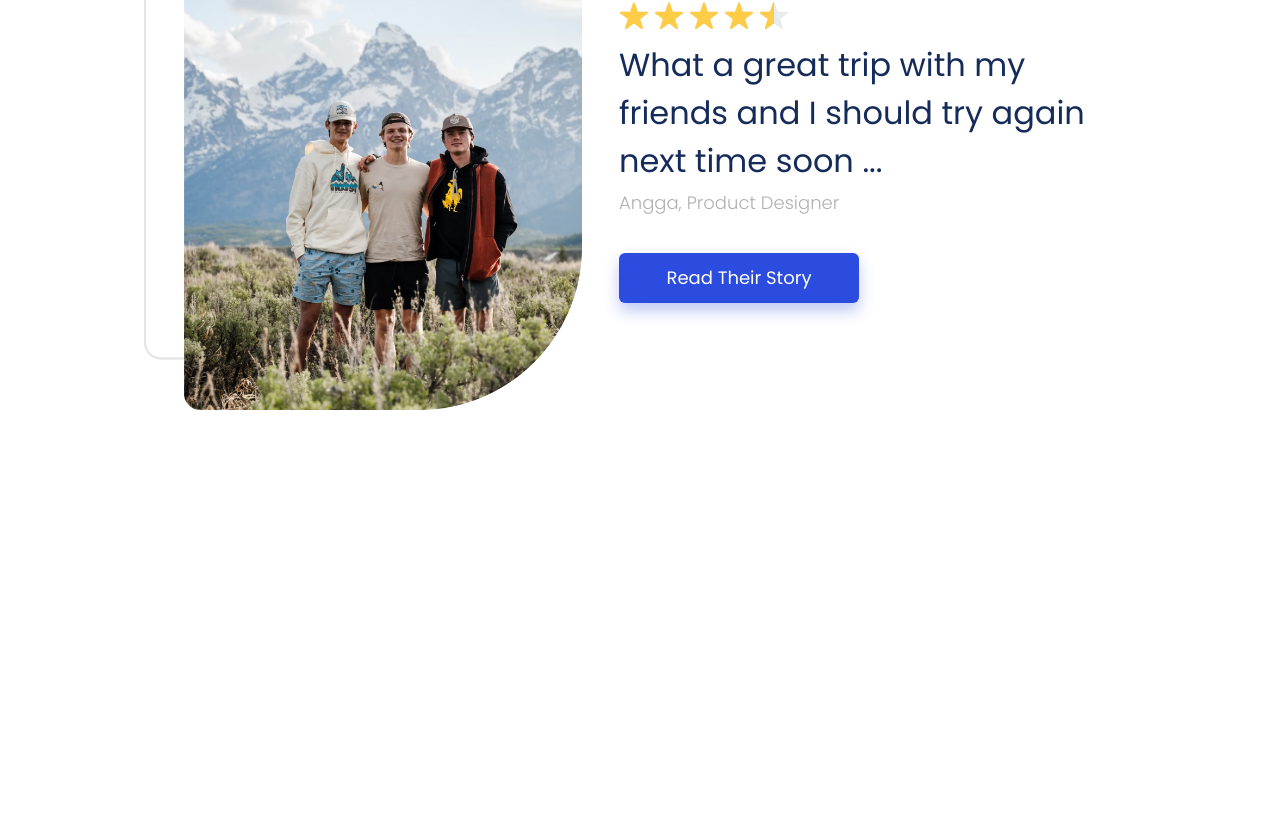
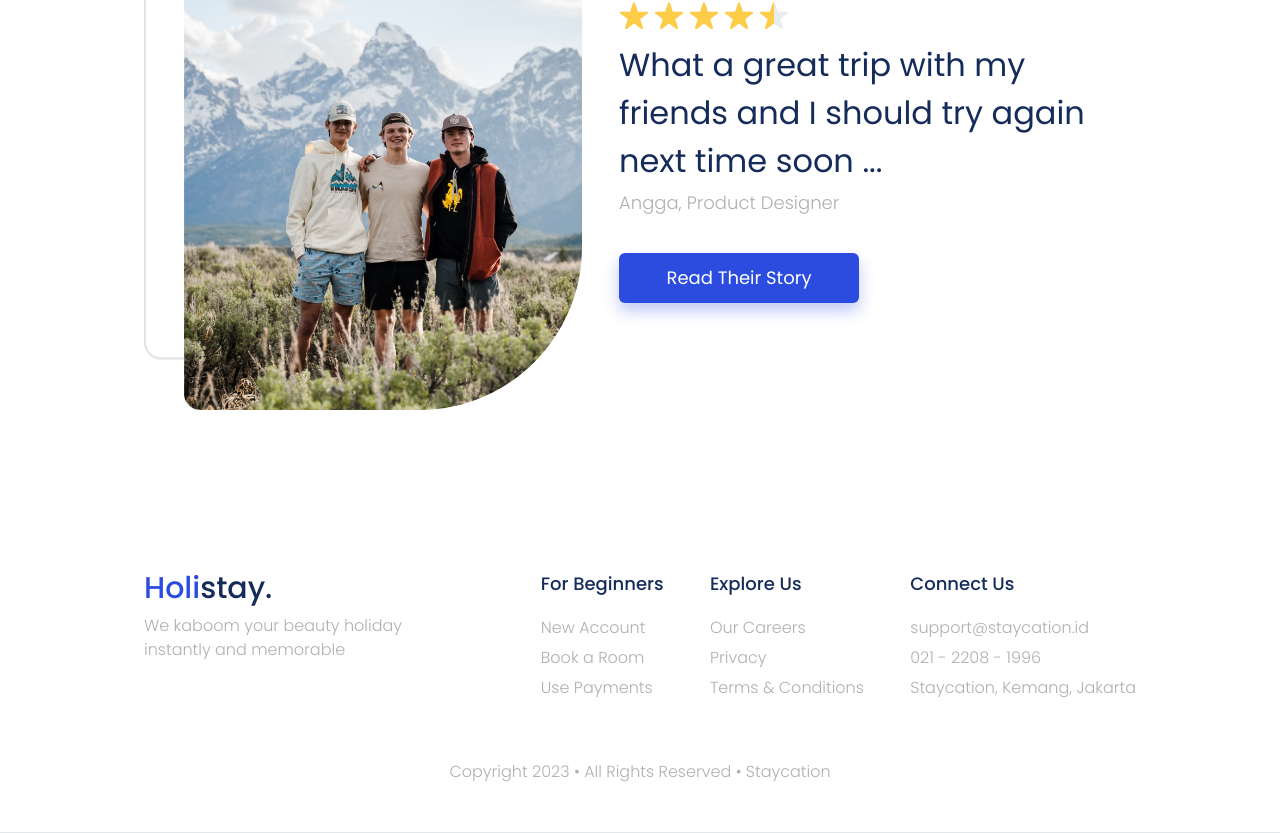
Before and after one commit to LukmanRambe/Holistay, a React (Create React App) app: page / in a window 1280 px wide. Shown: the part 2609-3442 px from the top of the page. Before the commit the page ends 3131 px from the top, so only its background shows below. Built offline with nearby package versions, Linux system fonts and the light colour scheme.

Commit message:
style: footer section

```diff
--- /dev/null
+++ b/src/components/Main/Footer.jsx
@@ -0,0 +1,124 @@
+import Button from "components/Artifacts/Button";
+import IconText from "components/Artifacts/IconText";
+
+const Footer = () => {
+	return (
+		<footer className="flex items-center flex-col justify-between w-full p-12 px-6 bg-white border-b-[1.5px] lg:px-10 xl:px-36 -border-t-[#878787] gap-[60px]">
+			<section className="flex flex-col w-full lg:flex-row">
+				<div className="w-full sm:w-2/5 place-self-start">
+					<IconText />
+
+					<p className="mt-2 max-w-[260px] font-light text-base -text--gray">
+						We kaboom your beauty holiday instantly and memorable
+					</p>
+				</div>
+
+				<div className="flex flex-col items-start justify-between w-full gap-10 mt-16 lg:gap-8 lg:w-3/5 sm:items-center sm:flex-row lg:mt-0">
+					<article>
+						<h4 className="text-lg font-medium -text--primary-dark">
+							For Beginners
+						</h4>
+
+						<ul className="flex flex-col mt-[18px] font-light -text--gray gap-[6px]">
+							<li>
+								<Button
+									className="transition-all duration-75 hover:underline"
+									type="link"
+									href="/sign-up">
+									New Account
+								</Button>
+							</li>
+							<li>
+								<Button
+									className="transition-all duration-75 hover:underline"
+									type="link"
+									href="/booking">
+									Book a Room
+								</Button>
+							</li>
+							<li>
+								<Button
+									className="transition-all duration-75 hover:underline"
+									type="link"
+									href="/payments">
+									Use Payments
+								</Button>
+							</li>
+						</ul>
+					</article>
+
+					<article>
+						<h4 className="text-lg font-medium -text--primary-dark">
+							Explore Us
+						</h4>
+
+						<ul className="flex flex-col mt-[18px] font-light -text--gray gap-[6px]">
+							<li>
+								<Button
+									className="transition-all duration-75 hover:underline"
+									type="link"
+									href="/sign-up">
+									Our Careers
+								</Button>
+							</li>
+							<li>
+								<Button
+									className="transition-all duration-75 hover:underline"
+									type="link"
+									href="/booking">
+									Privacy
+								</Button>
+							</li>
+							<li>
+								<Button
+									className="transition-all duration-75 hover:underline"
+									type="link"
+									href="/payments">
+									Terms & Conditions
+								</Button>
+							</li>
+						</ul>
+					</article>
+
+					<article>
+						<h4 className="text-lg font-medium -text--primary-dark">
+							Connect Us
+						</h4>
+
+						<ul className="flex flex-col mt-[18px] font-light -text--gray gap-[6px]">
+							<li>
+								<Button
+									className="transition-all duration-75 hover:underline"
+									isExternal
+									type="link"
+									href="mailto:support@staycation.id">
+									support@staycation.id
+								</Button>
+							</li>
+							<li>
+								<Button
+									className="transition-all duration-75 hover:underline"
+									isExternal
+									type="link"
+									href="tel:+622122081996">
+									021 - 2208 - 1996
+								</Button>
+							</li>
+							<li>
+								<span>Staycation, Kemang, Jakarta</span>
+							</li>
+						</ul>
+					</article>
+				</div>
+			</section>
+
+			<div>
+				<p className="text-base font-light text-center -text--gray">
+					Copyright 2023 • All Rights Reserved • Staycation
+				</p>
+			</div>
+		</footer>
+	);
+};
+
+export default Footer;
--- a/src/pages/index.jsx
+++ b/src/pages/index.jsx
@@ -4,6 +4,7 @@ import Categories from "components/LandingPage/Categories";
 import Hero from "components/LandingPage/Hero";
 import MostPicked from "components/LandingPage/MostPicked";
 import Testimonies from "components/LandingPage/Testimonies";
+import Footer from "components/Main/Footer";
 import { useLocation } from "react-router-dom";
 
 import Header from "../components/Main/Header";
@@ -23,6 +24,7 @@ const LandingPage = () => {
 			/>
 			<Categories categories={LANDING_PAGE.categories} />
 			<Testimonies testimonial={LANDING_PAGE.testimonial} />
+			<Footer />
 		</>
 	);
 };
```
